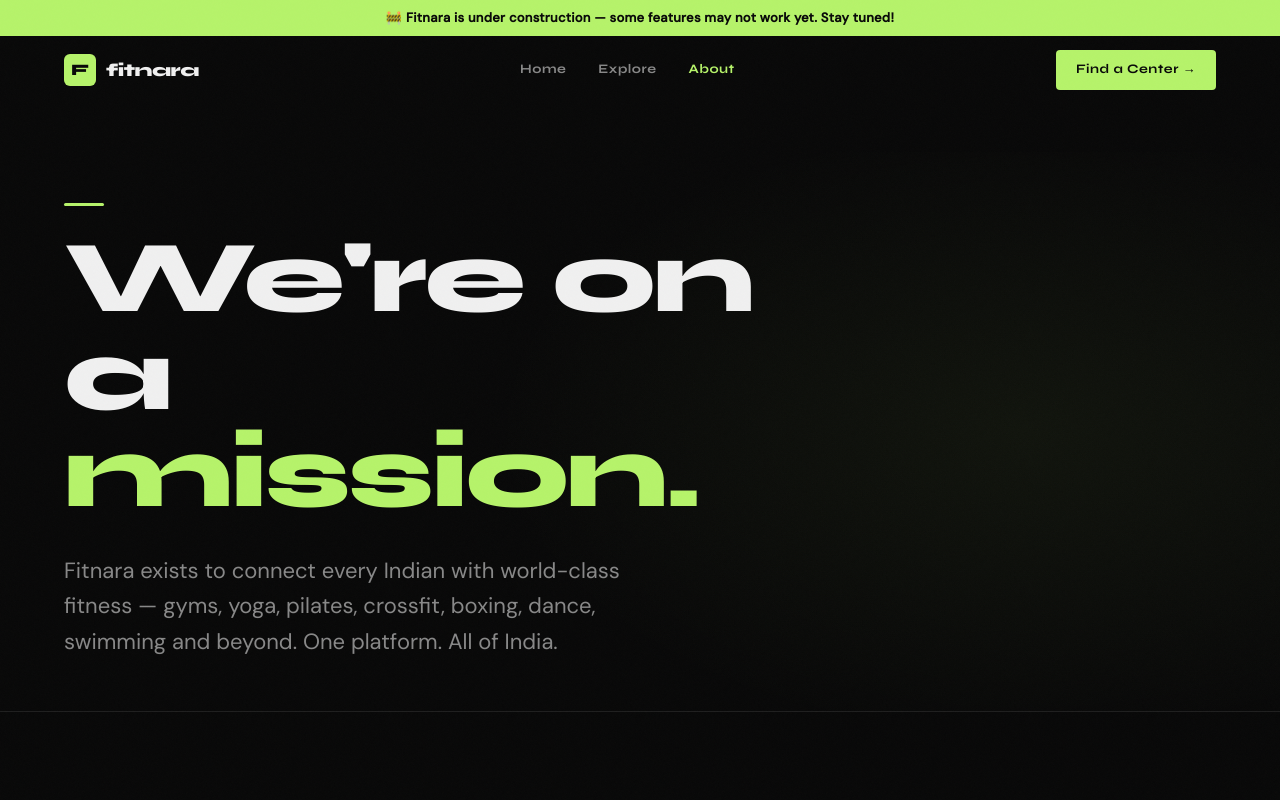
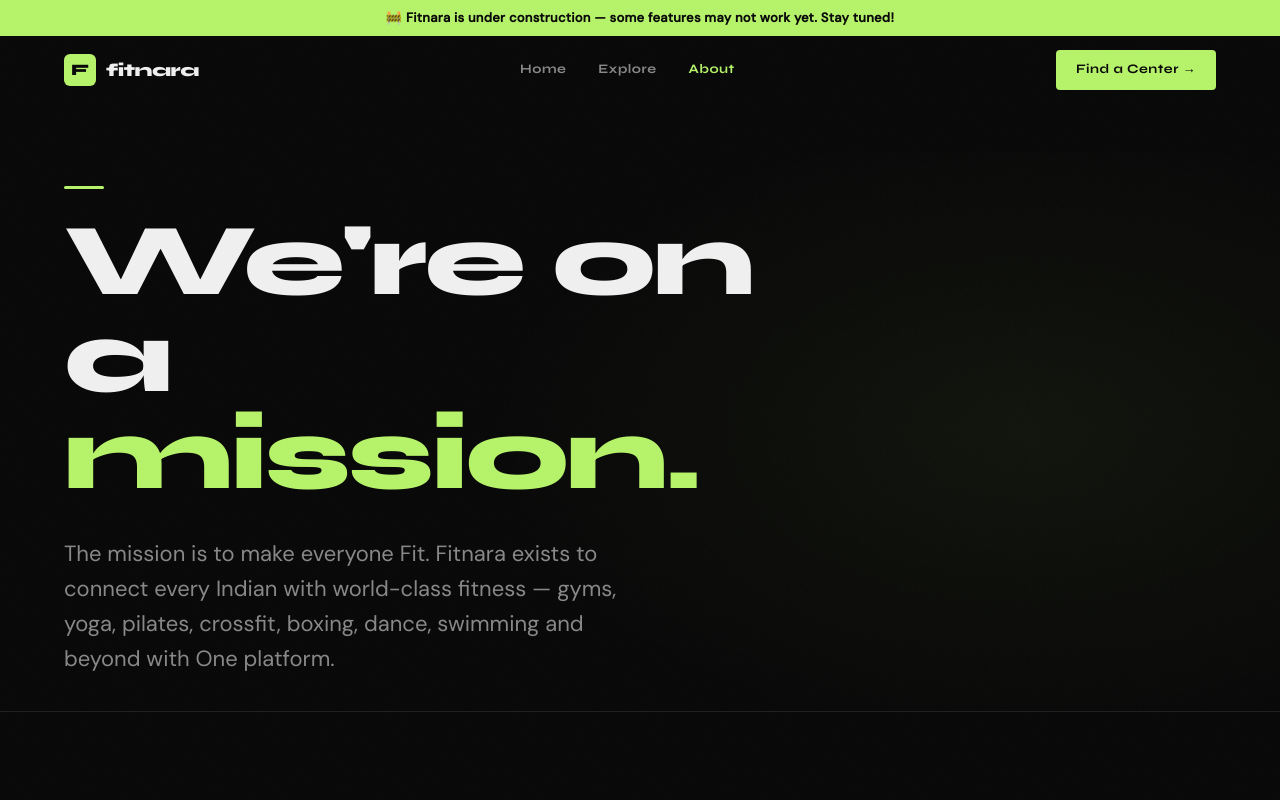
Before and after one commit to codegeas124/MyWebsite, a Next.js app: page /about in a window 1280 px wide. Shown: the top 800 px of the page. Built offline with nearby package versions, Linux system fonts and the light colour scheme.

Commit message:
fix: update description

```diff
--- a/src/app/about/page.js
+++ b/src/app/about/page.js
@@ -41,7 +41,7 @@ export default function AboutPage() {
               color: "var(--text-secondary)", fontSize: "clamp(16px, 2vw, 22px)",
               lineHeight: "1.6", maxWidth: "560px", margin: "32px 0 0",
             }}>
-              Fitnara exists to connect every Indian with world-class fitness — gyms, yoga, pilates, crossfit, boxing, dance, swimming and beyond. One platform. All of India.
+              The mission is to make everyone Fit. Fitnara exists to connect every Indian with world-class fitness — gyms, yoga, pilates, crossfit, boxing, dance, swimming and beyond with One platform.
             </p>
           </div>
         </div>
@@ -102,7 +102,7 @@ export default function AboutPage() {
               ["500+", "Centers Listed"],
               ["50+", "Cities"],
               ["8", "Categories"],
-              ["2025", "Founded"],
+              ["2026", "Founded"],
             ].map(([num, label]) => (
               <div key={label}>
                 <div className="stat-num">{num}</div>
```
